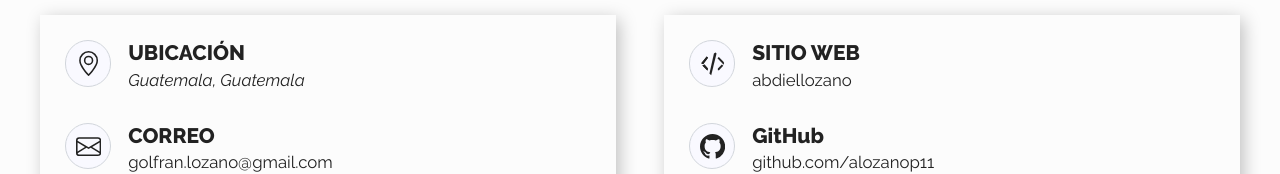
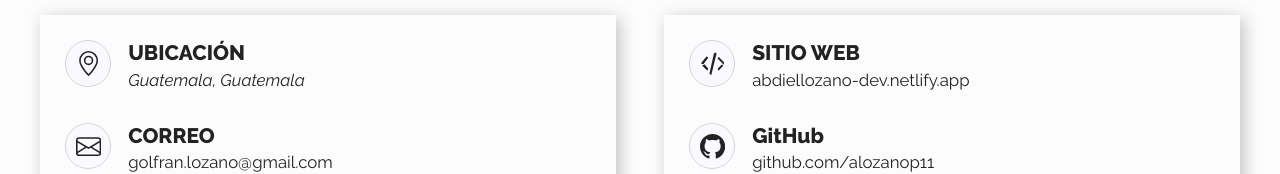
Before and after one commit to alozano1198/my-portfolio-cv, a plain HTML site: page index.html in a window 1280 px wide. Shown: the part 4186-4360 px from the top of the page. Drawn offline with nearby package versions, Linux system fonts and the light colour scheme.

Commit message:
updating contact section link

```diff
--- a/index.html
+++ b/index.html
@@ -788,7 +788,7 @@
             </a>
           </aside>
           <aside class="contact-cards-2 box-shadow-2 p4-custom-1">
-            <a href="" class="contact-card mb-32">
+            <a href="https://abdiellozano-dev.netlify.app" target="_blank" rel="noopener" class="contact-card mb-32">
               <span class="style-icon-2">
                 <svg width="800" height="800" viewBox="0 0 800 800" fill="none" xmlns="http://www.w3.org/2000/svg">
                   <path d="M255 218L213 178L53 373V409.5H105L255 218Z" />
@@ -802,7 +802,7 @@
               </span>
               <span>
                 <h4 data-section="contact" data-value="web-site">SITIO WEB</h4>
-                <span class="contact-data">abdiellozano</span>
+                <span class="contact-data">abdiellozano-dev.netlify.app</span>
               </span>
             </a>
             <a href="https://github.com/alozanop11" target="_blank" rel="noopener" class="contact-card mb-32">
```
